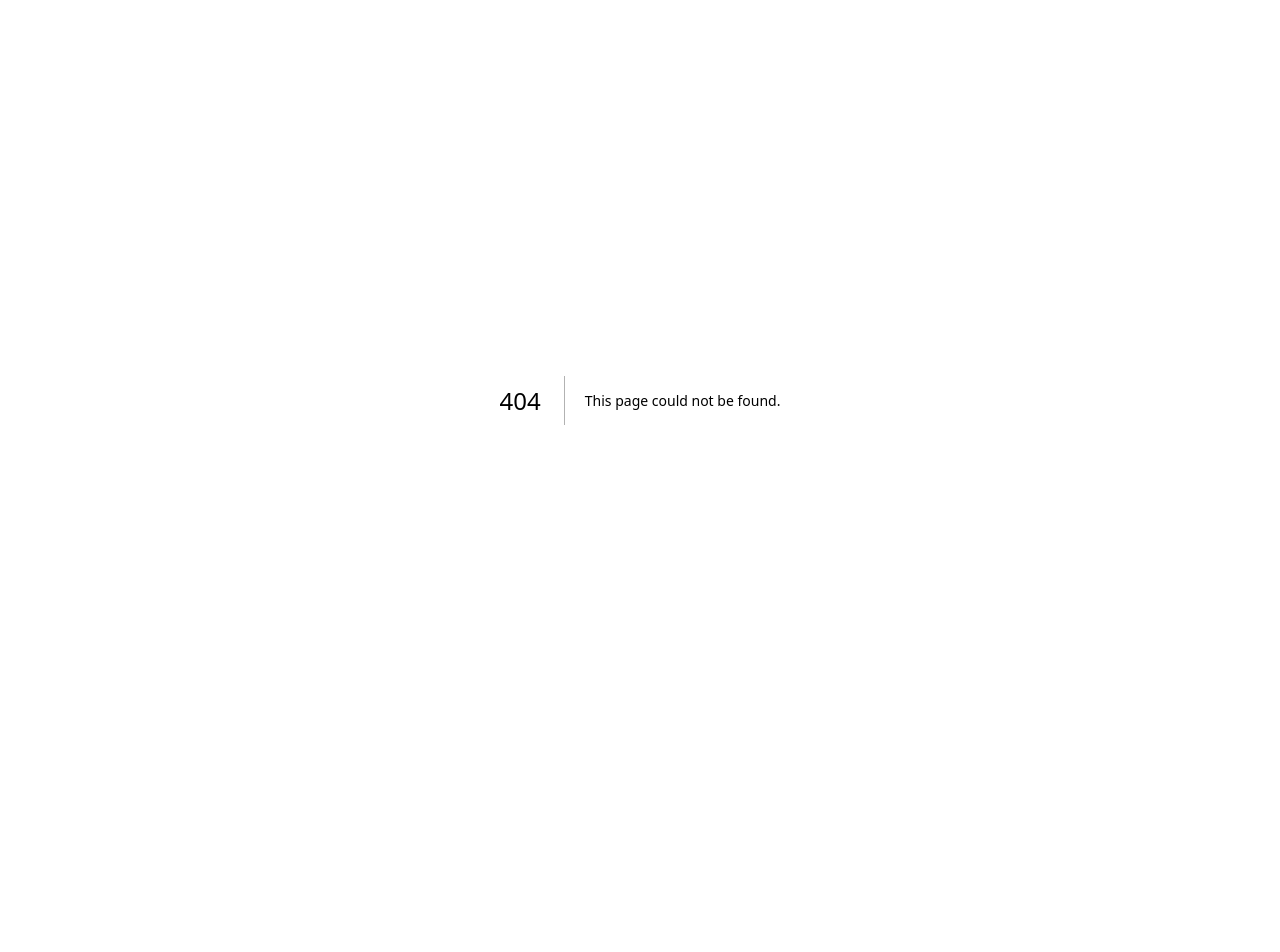
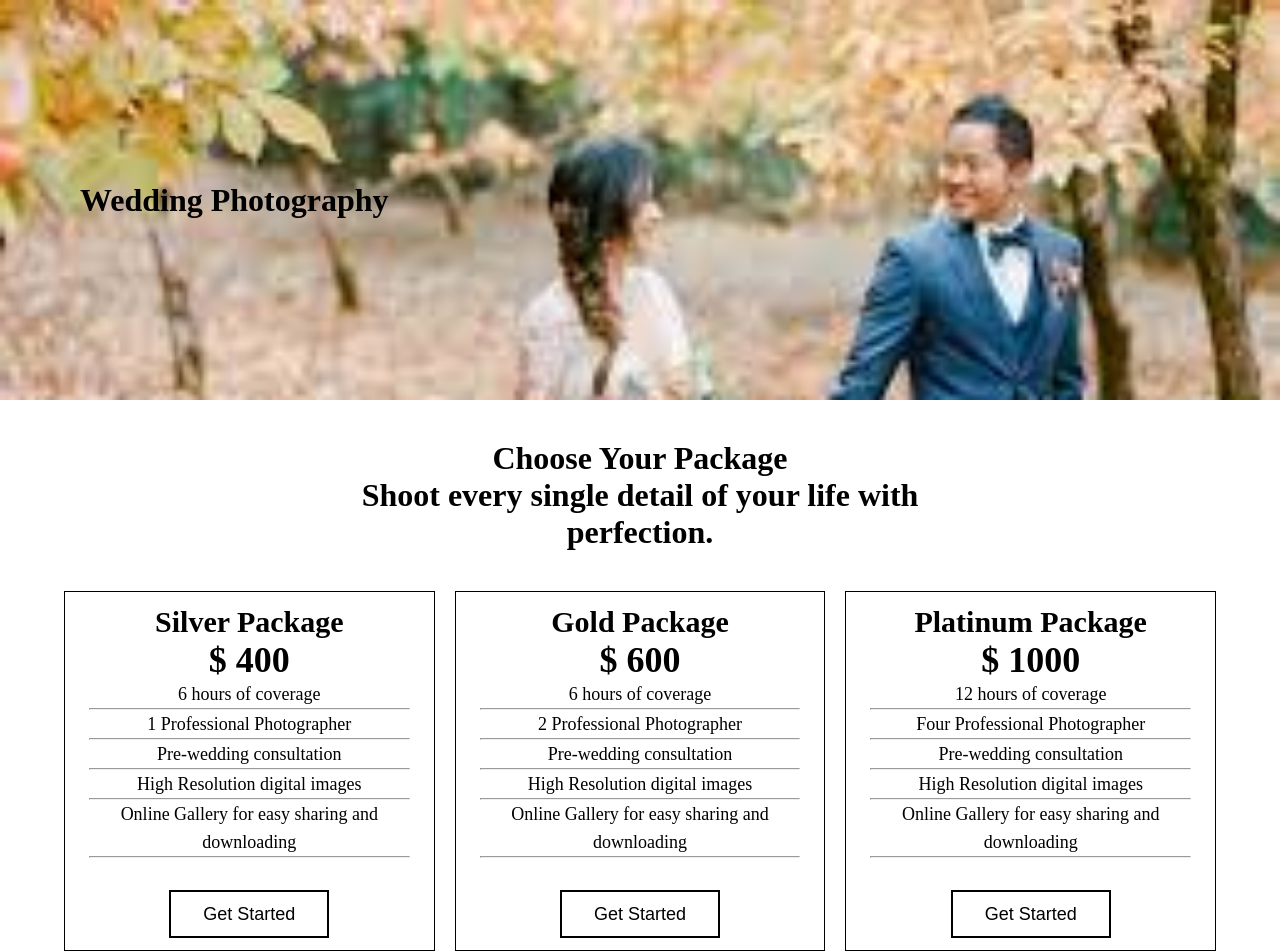
Before and after one commit to Ankan112/creative-crew, a Next.js app: page /category/birthday-photography in a window 1280 px wide. Before the commit this address had no page. Shown: the top 952 px of the page. Before the commit the page ends 800 px from the top, so only its background shows below. Built offline with nearby package versions, Linux system fonts and the light colour scheme.

Commit message:
sarvice section added

```diff
--- /dev/null
+++ b/src/components/shared/PackageCard.jsx
@@ -0,0 +1,41 @@
+import { categories } from "@/constant";
+import MainButton from "./MainButton";
+
+const PackageCard = () => {
+  return (
+    <div>
+      <div className="flex flex-col md:flex-row justify-between items-center gap-5">
+        {categories?.map((category, index) => (
+          <div
+            key={index}
+            className="text-center border border-solid border-black px-6 py-3"
+          >
+            <h1 className="font-semibold text-3xl">{category.package}</h1>
+            <p className="text-4xl font-bold"> {category.price}</p>
+            <div className="text-lg font-medium">
+              <p>{category.duration}</p>
+              <hr />
+              <p>{category.services.photographer}</p>
+              <hr />
+              <p>{category.services.consultation}</p>
+              <hr />
+              <p>{category.services.images}</p>
+              <hr />
+              <p>{category.services.gallery}</p>
+              <hr />
+            </div>
+            <div className="mt-8">
+              <MainButton
+                name="Get Started"
+                link="/order-page"
+                style="py-2 px-8 text-lg"
+              ></MainButton>
+            </div>
+          </div>
+        ))}
+      </div>
+    </div>
+  );
+};
+
+export default PackageCard;
--- a/src/components/ui/Service.jsx
+++ b/src/components/ui/Service.jsx
@@ -23,7 +23,7 @@ const Service = () => {
               md={12}
               span={12}
             >
-              <Link href="/home">
+              <Link href="/category/wedding-photography">
                 <Image
                   className="hover:scale-110 transition duration-700 cursor-pointer object-cover"
                   src={"/download.jpeg"}
@@ -49,7 +49,7 @@ const Service = () => {
                 </p>
                 <MainButton
                   name="Discover More"
-                  link="/home"
+                  link="/category/wedding-photography"
                   style="py-1 px-2 text-lg border-black text-black"
                 />
               </div>
@@ -65,7 +65,7 @@ const Service = () => {
               md={12}
               span={12}
             >
-              <Link href="/home">
+              <Link href="/category/outdoor-photography">
                 <Image
                   className="hover:scale-110 transition duration-700 cursor-pointer object-cover"
                   src={"/download.jpeg"}
@@ -91,7 +91,7 @@ const Service = () => {
                 </p>
                 <MainButton
                   name="Discover More"
-                  link="/home"
+                  link="/category/outdoor-photography"
                   style="py-1 px-2 text-lg border-black text-black"
                 />
               </div>
@@ -115,7 +115,7 @@ const Service = () => {
                 </p>
                 <MainButton
                   name="Discover More"
-                  link="/home"
+                  link="/category/birthday-photography"
                   style="py-1 px-2 text-lg border-black text-black"
                 />
               </div>
@@ -127,7 +127,7 @@ const Service = () => {
               md={12}
               span={12}
             >
-              <Link href="/">
+              <Link href="/category/birthday-photography">
                 <Image
                   className="hover:scale-110 transition duration-700 cursor-pointer object-cover"
                   src={"/download.jpeg"}
@@ -157,7 +157,7 @@ const Service = () => {
                 </p>
                 <MainButton
                   name="Discover More"
-                  link="/home"
+                  link="/category/medendi-photography"
                   style="py-1 px-2 text-lg border-black text-black"
                 />
               </div>
@@ -169,7 +169,7 @@ const Service = () => {
               md={12}
               span={12}
             >
-              <Link href="/">
+              <Link href="/category/mehendi-photography">
                 <Image
                   className="hover:scale-110 transition duration-700 cursor-pointer object-cover"
                   src={"/download.jpeg"}
--- /dev/null
+++ b/src/constant/index.js
@@ -0,0 +1,35 @@
+export const categories = [
+  {
+    package: "Silver Package",
+    price: "$ 400",
+    duration: "6 hours of coverage",
+    services: {
+      photographer: "1 Professional Photographer",
+      consultation: "Pre-wedding consultation",
+      images: "High Resolution digital images",
+      gallery: "Online Gallery for easy sharing and downloading",
+    },
+  },
+  {
+    package: "Gold Package",
+    price: "$ 600",
+    duration: "6 hours of coverage",
+    services: {
+      photographer: "2 Professional Photographer",
+      consultation: "Pre-wedding consultation",
+      images: "High Resolution digital images",
+      gallery: "Online Gallery for easy sharing and downloading",
+    },
+  },
+  {
+    package: "Platinum Package",
+    price: "$ 1000",
+    duration: "12 hours of coverage",
+    services: {
+      photographer: "Four Professional Photographer",
+      consultation: "Pre-wedding consultation",
+      images: "High Resolution digital images",
+      gallery: "Online Gallery for easy sharing and downloading",
+    },
+  },
+];
--- /dev/null
+++ b/src/pages/category/[catrgoryName].jsx
@@ -0,0 +1,25 @@
+import PackageCard from "@/components/shared/PackageCard";
+
+const CategoryName = () => {
+  return (
+    <div className="mb-10">
+      <div
+        class="flex items-center bg-no-repeat bg-cover h-[50vh]"
+        style={{ backgroundImage: 'url("/download.jpeg")' }}
+      >
+        <h1 className="ml-20">Wedding Photography</h1>
+      </div>
+      <div className="main-container">
+        <div className="text-center my-10">
+          <h1>Choose Your Package</h1>
+          <h1 className="w-1/2 mx-auto">
+            Shoot every single detail of your life with perfection.
+          </h1>
+        </div>
+        <PackageCard />
+      </div>
+    </div>
+  );
+};
+
+export default CategoryName;
```
